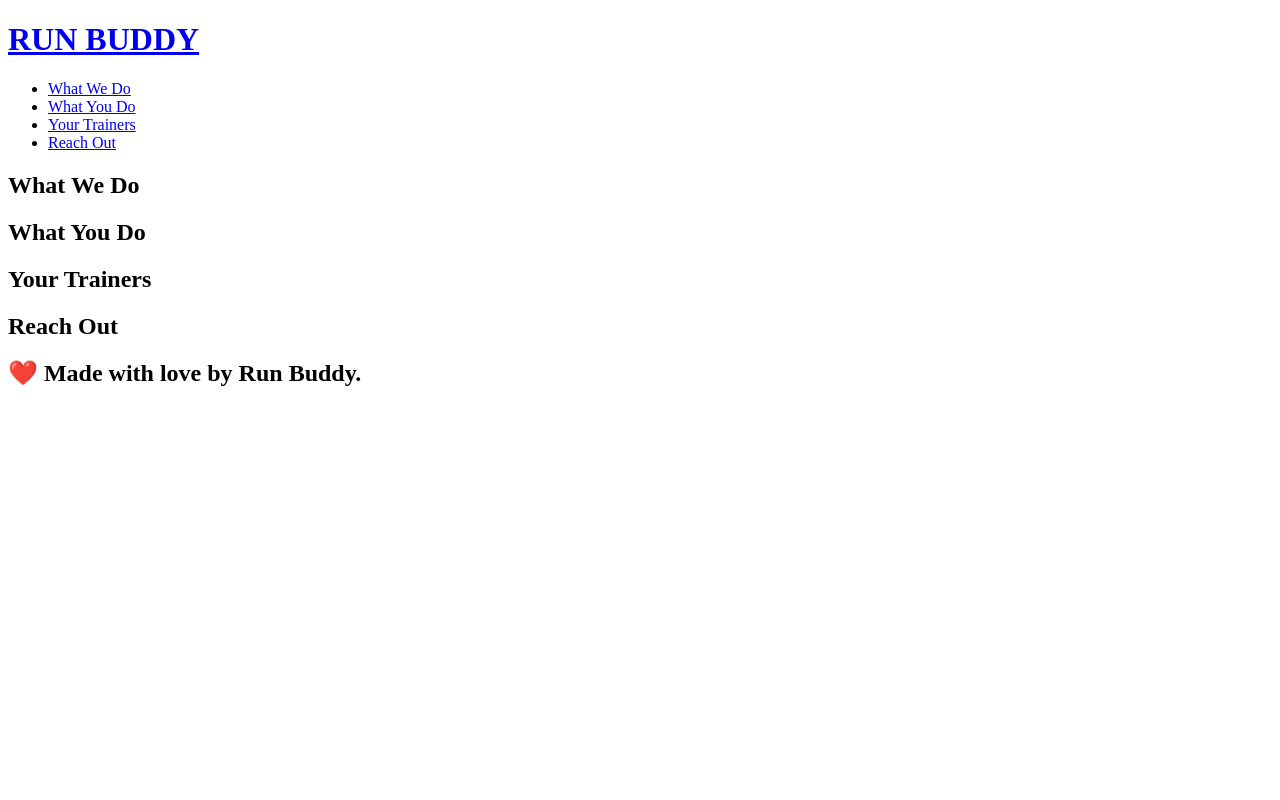
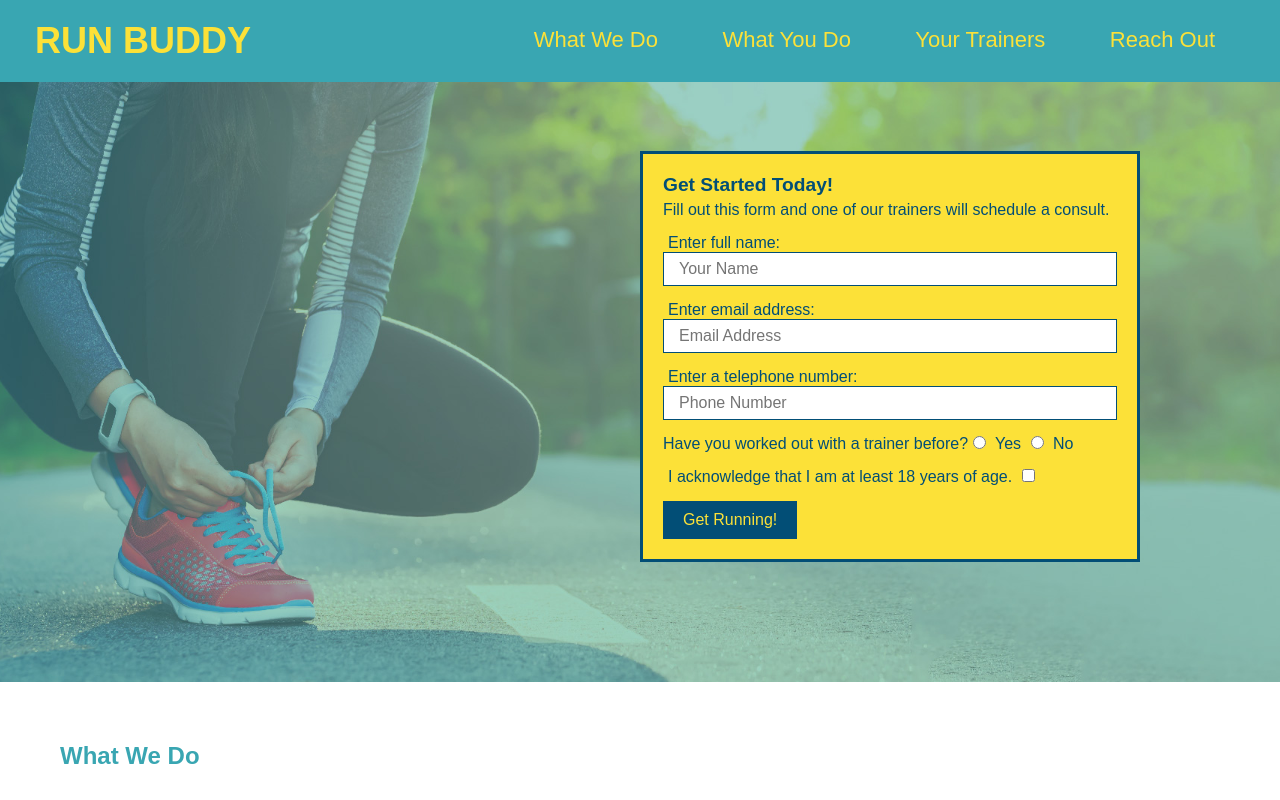
Before and after one commit to jasonarritt/run-buddy, a plain HTML site: page index.html in a window 1280 px wide. Shown: the top 800 px of the page. Drawn offline with Linux system fonts and the light colour scheme.

Commit message:
adding html and css for hero form

```diff
--- a/assets/css/style.css
+++ b/assets/css/style.css
@@ -2,6 +2,7 @@
 * {
   margin: 0;
   padding: 0;
+  box-sizing: border-box;
 }
 
 /* Apply styles to body */
@@ -43,3 +44,85 @@ header nav ul li a {
   font-weight: lighter;
   font-size: 22px;
 }
+
+/* Apply styles to the footer */
+footer {
+  background: #fce138;
+  width: 100%;
+  padding: 40px 35px;
+}
+
+footer h2 {
+  display: inline;
+  color: #024e76;
+  font-size: 30px;
+  margin: 0;
+}
+
+footer div {
+  float: right;
+  line-height: 1.5;
+  text-align: right;
+}
+
+footer a {
+  color: #024e76;
+}
+
+/* Apply styles to sections */
+section {
+  padding: 60px;
+}
+
+/* Hero style start */
+.hero {
+  background-image: url("../images/hero-bg.jpg");
+  height: 600px;
+  background-size: cover;
+  background-position: center;
+  position: relative;
+}
+/* Hero style end */
+
+/* Hero form style start */
+.hero-form {
+  color: #024e76;
+  background-color: #fce138;
+  padding: 20px;
+  width: 500px;
+  border: 3px solid #024e76;
+  position: absolute;
+  bottom: 120px;
+  right: 140px;
+}
+
+.hero-form h3 {
+  font-size: larger;
+}
+
+.hero-form p {
+  margin: 5px 0 15px 0;
+}
+
+.hero-form label {
+  margin: 0 5px;
+}
+
+.hero-form button {
+  background-color: #024e76;
+  color: #fce138;
+  border: none;
+  padding: 10px 20px;
+  font-size: 16px;
+}
+
+.form-input {
+  border: 1px solid #024e76;
+  display: block;
+  padding: 7px 15px;
+  font-size: 16px;
+  color: #024e76;
+  width: 100%;
+  margin-bottom: 15px;
+}
+/* Hero form style end */
--- a/index.html
+++ b/index.html
@@ -3,6 +3,7 @@
   <head>
     <meta charset="UTF-8" />
     <title>Run Buddy</title>
+    <link rel="stylesheet" href="./assets/css/style.css" />
   </head>
   <body>
     <!-- navigation -->
@@ -32,7 +33,55 @@
     </header>
 
     <!-- hero/jumbotron -->
-    <section></section>
+    <section class="hero">
+      <div class="hero-form">
+        <h3>Get Started Today!</h3>
+        <p>
+          Fill out this form and one of our trainers will schedule a consult.
+        </p>
+        <!-- Add form element -->
+        <form action="">
+          <label for="name">Enter full name:</label>
+          <input
+            type="text"
+            class="form-input"
+            placeholder="Your Name"
+            name="name"
+            id="name"
+          />
+          <label for="email">Enter email address:</label>
+          <input
+            type="email"
+            class="form-input"
+            placeholder="Email Address"
+            name="email"
+            id="email"
+          />
+          <label for="phone">Enter a telephone number:</label>
+          <input
+            type="tel"
+            class="form-input"
+            placeholder="Phone Number"
+            name="phone"
+            id="phone"
+          />
+          <p>
+            Have you worked out with a trainer before?
+            <input type="radio" name="trainer-confirm" id="trainer-yes" />
+            <label for="trainer-yes">Yes</label>
+            <input type="radio" name="trainer-confirm" id="trainer-no" />
+            <label for="trainer-no">No</label>
+          </p>
+          <p>
+            <label for="checkbox"
+              >I acknowledge that I am at least 18 years of age.</label
+            >
+            <input type="checkbox" name="age-confirm" id="checkbox" />
+          </p>
+          <button type="submit">Get Running!</button>
+        </form>
+      </div>
+    </section>
 
     <!-- what we do section -->
     <section>
@@ -57,6 +106,11 @@
     <!-- footer -->
     <footer>
       <h2>❤️ Made with love by Run Buddy.</h2>
+      <div>
+        <a href="#">Read Our Privacy Policy</a>
+        <br />
+        &copy; 2022 Run Buddy, Inc.
+      </div>
     </footer>
   </body>
 </html>
```
